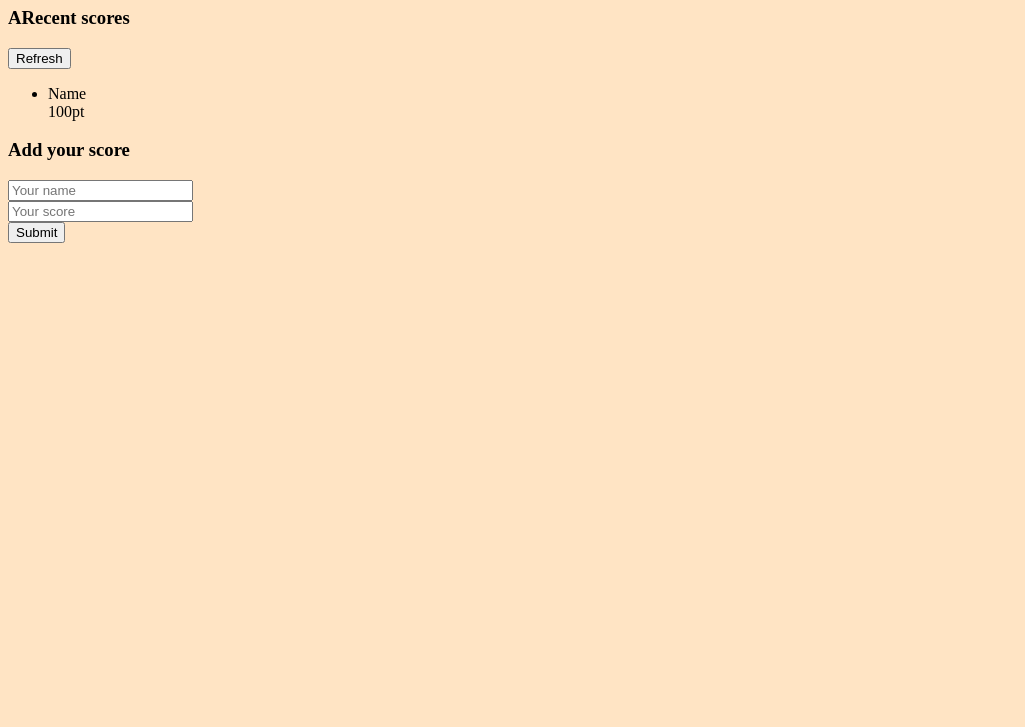
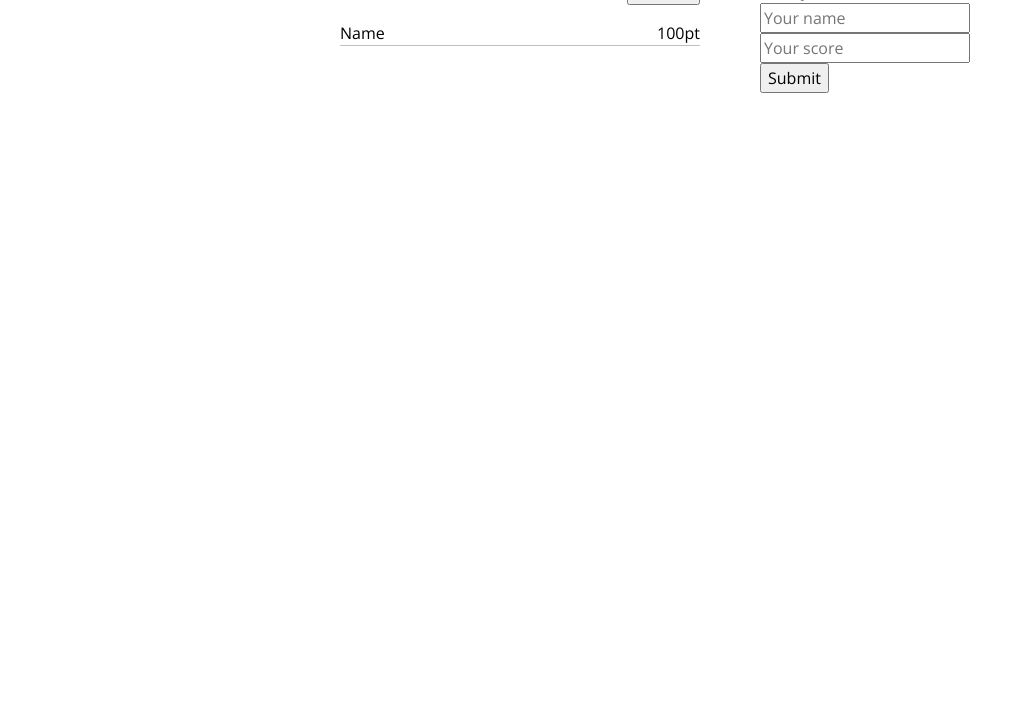
Before and after one commit to marijanbrvar/Leaderboard, a website built with webpack: page src/index.html in a window 1280 px wide. Shown: the part 73-800 px from the top of the page, without its empty margins (0-1025 px from the left). Built offline with nearby package versions, Linux system fonts and the light colour scheme.

Commit message:
Add basic styling for html layout

```diff
--- a/src/style.css
+++ b/src/style.css
@@ -1,3 +1,110 @@
+@import url('https://fonts.googleapis.com/css2?family=Open+Sans:wght@300;600&display=swap');
+
+/* Box sizing rules */
+*,
+*::before,
+*::after {
+  box-sizing: border-box;
+}
+
+/* Remove default margin */
+body,
+h1,
+h2,
+h3,
+h4,
+p,
+figure,
+blockquote,
+dl,
+dd {
+  margin: 0;
+}
+
+/* Remove list styles on ul, ol elements with a list role, which suggests default styling will be removed */
+ul[role='list'],
+ol[role='list'] {
+  list-style: none;
+}
+
+ul {
+    padding: 0;
+}
+/* Set core root defaults */
+html:focus-within {
+  scroll-behavior: smooth;
+}
+
+/* Set core body defaults */
 body {
-    background-color: bisque;
+  min-height: 100vh;
+  text-rendering: optimizeSpeed;
+  line-height: 1.5;
+  font-family: 'Open Sans', sans-serif;
 }
+
+/* A elements that don't have a class get default styles */
+a:not([class]) {
+  text-decoration-skip-ink: auto;
+}
+
+/* Make images easier to work with */
+img,
+picture {
+  max-width: 100%;
+  display: block;
+}
+
+/* Inherit fonts for inputs and buttons */
+input,
+button,
+textarea,
+select {
+  font: inherit;
+}
+
+/* Remove all animations, transitions and smooth scroll for people that prefer not to see them */
+@media (prefers-reduced-motion: reduce) {
+  html:focus-within {
+   scroll-behavior: auto;
+  }
+
+  *,
+  *::before,
+  *::after {
+    animation-duration: 0.01ms !important;
+    animation-iteration-count: 1 !important;
+    transition-duration: 0.01ms !important;
+    scroll-behavior: auto !important;
+  }
+}
+
+
+.container {
+    width: 600px;
+    margin: 0 auto;
+}
+
+.wrapper {
+    display: flex;
+    justify-content: space-between;
+}
+
+.list{
+    width: 60%;
+}
+
+.list ul li {
+    display: flex;
+    justify-content: space-between;
+    border-bottom: 1px solid silver;
+}
+
+.new {
+    width: 30%;
+}
+
+.list-title {
+    display: flex;
+    justify-content: space-between;
+}
```
